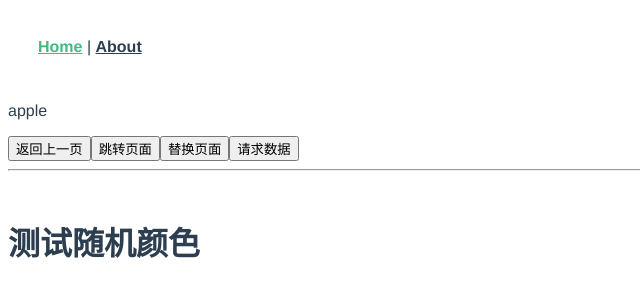
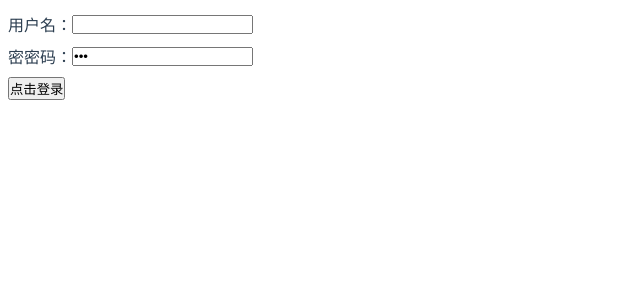
Before and after one commit to marlonchiu/vue-cource-study, a Vue app: page /#/login in a window 1280 px wide. Before the commit this address led to /#/. Shown: the top 300 px of the page, without its empty margins (0-640 px from the left). Built offline with nearby package versions, Linux system fonts and the light colour scheme.

Commit message:
token login 01

```diff
--- a/package.json
+++ b/package.json
@@ -11,6 +11,8 @@
     "axios": "^0.18.0",
     "countup": "^1.8.2",
     "countup.js": "^2.0.4",
+    "js-cookie": "^2.2.0",
+    "md5": "^2.2.1",
     "mock": "^0.1.1",
     "vue": "^2.6.6",
     "vue-router": "^3.0.1",
--- a/src/App.vue
+++ b/src/App.vue
@@ -1,10 +1,10 @@
 <template>
   <div id="app">
-    <div id="nav">
-      <router-link to="/">Home</router-link> |
+    <!-- <div id="nav"> -->
+      <!-- <router-link to="/">Home</router-link> | -->
       <!-- <router-link to="/about">About</router-link> -->
-      <router-link :to="{name: 'about'}">About</router-link>
-    </div>
+      <!-- <router-link :to="{name: 'about'}">About</router-link> -->
+    <!-- </div> -->
     <!-- 增加页面跳转过渡效果 -->
     <!-- 单个transition 给多个页面设置用transition-group-->
     <!-- 可以绑定值 -->
@@ -14,25 +14,22 @@
       <router-view key='email' name="email"/>
       <router-view key='name' name="tel"/>
     </transition-group>
-
   </div>
 </template>
 <script>
 export default {
-  data() {
+  data () {
     return {
       routerTransition: ''
     }
   },
   watch: {
-    '$route'(to) {
+    '$route' (to) {
       to.query && to.query.transitionName && (this.routerTransition = to.query.transitionName)
     }
   }
 }
 </script>
-
-
 <style lang="less">
 // 页面进入的效果
 .router-enter {
--- a/src/api/user.js
+++ b/src/api/user.js
@@ -9,3 +9,14 @@ export const getUserInfo = ({ userId }) => {
     }
   })
 }
+
+export const login = ({ userName, password }) => {
+  return axios.request({
+    url: '/index/login',
+    method: 'post',
+    data: {
+      userName,
+      password
+    }
+  })
+}
--- a/src/config/index.js
+++ b/src/config/index.js
@@ -3,4 +3,4 @@
 // 如果前端启用了代理，则第二个开发环境的地址可以是''(空字符串)
 export const baseURL = process.env.NODE_ENV === 'production'
   ? 'http://production.com'
-  : 'http://localhost:3000'
+  : '' // 使用了代理
--- a/src/lib/axios.js
+++ b/src/lib/axios.js
@@ -40,8 +40,10 @@ class HttpRequest {
       delete this.queue[url]
       // return res
       // 处理返回结果(只返回有用的值)
-      const { status, data } = res
-      return { status, data }
+      // const { status, data } = res
+      // return { status, data }
+      const { data } = res
+      return data
     }, error => {
       delete this.queue[url]
       return Promise.reject(error)
--- a/src/lib/util.js
+++ b/src/lib/util.js
@@ -1,4 +1,16 @@
 /* 用于与业务结合的工具方法 */
+import Cookies from 'js-cookie'
+
 export const setTitle = (title) => {
   window.document.title = title || 'admin'
 }
+
+/** 保存token */
+export const setToken = (token, tokenName = 'token') => { // tokenName 默认值token
+  Cookies.set(tokenName, token)
+}
+
+/** 获取token */
+export const getToken = (tokenName = 'token') => { // tokenName 默认值token
+  return Cookies.get(tokenName)
+}
--- a/src/main.js
+++ b/src/main.js
@@ -4,7 +4,7 @@ import router from './router'
 import store from './store'
 import Bus from './lib/bus'
 // 只有在生产环境下使用mock
-if (process.env.NODE_ENV !== 'production') require('./mock')
+// if (process.env.NODE_ENV !== 'production') require('./mock')
 
 Vue.config.productionTip = false
 Vue.prototype.$bus = Bus
--- a/src/router/index.js
+++ b/src/router/index.js
@@ -11,7 +11,7 @@ const router = new Router({
 })
 
 // 注册路由全局前置守卫
-const HAS_LOGINED = true
+const HAS_LOGINED = false
 // 页面跳转之前的判断
 router.beforeEach((to, from, next) => {
   to.meta && to.meta.title && setTitle(to.meta.title)
--- a/src/store/module/user.js
+++ b/src/store/module/user.js
@@ -1,3 +1,5 @@
+import { login } from '@/api/user'
+import { setToken } from '@/lib/util'
 
 const state = {
   userName: 'marlonchiu'
@@ -19,13 +21,41 @@ const actions = {
     // state 表示该模块的 state ；rootState 表示根模块的 state
     dispatch('xxx', '') // 这样可以触发'xxx'的action
   },
-  xxx () {
-    // 操作
+  login ({ commit }, { userName, password }) {
+    // // 操作
+    // login({ userName, password }).then(res => {
+    //   console.log(res)
+    //   if (res.code === 200) {
+    //     // 保存token
+    //     setToken(res.data.token)
+    //   } else {
+    //     console.log(res.mes)
+    //   }
+    // }).catch(error => {
+    //   console.log(error)
+    // })
+    return new Promise((resolve, reject) => {
+      // 操作
+      login({ userName, password }).then(res => {
+        console.log(res)
+        if (res.code === 200 && res.data.token) {
+          // 保存token
+          setToken(res.data.token)
+          resolve()
+        } else {
+          console.log(res.mes)
+          reject(new Error('错误'))
+        }
+      }).catch(error => {
+        console.log(error)
+        reject(error)
+      })
+    })
   }
 }
 
 export default {
-  namespaced: true, // 使用模块命名空间 此时不会受其他外界模块的干扰
+  // namespaced: true, // 使用模块命名空间 此时不会受其他外界模块的干扰
   state,
   getters,
   mutations,
--- a/src/views/login.vue
+++ b/src/views/login.vue
@@ -1,3 +1,59 @@
 <template>
-  <div>Login page</div>
+  <div class="login-page">
+    <div class="login-item">
+      <p>用户名：</p>
+      <input type="text" v-model="userName">
+    </div>
+    <div class="login-item">
+      <p>密密码：</p>
+      <input type="password" v-model="password">
+    </div>
+    <div class="login-item">
+      <button @click="handleSubmit">点击登录</button>
+    </div>
+  </div>
 </template>
+<script>
+import { mapActions } from 'vuex'
+export default {
+  name: 'login_page',
+  data () {
+    return {
+      userName: '',
+      password: '123'
+    }
+  },
+  methods: {
+    ...mapActions([
+      'login'
+    ]),
+    handleSubmit () {
+      // 登录请求
+      this.login({
+        userName: this.userName,
+        password: this.password
+      }).then(() => {
+        console.log('success!!!')
+        this.$router.push({
+          name: 'home'
+        })
+      }).catch(error => {
+        console.log(error)
+      })
+    }
+  }
+}
+</script>
+<style lang="less">
+.login-page{
+  & *{
+    padding: 0;
+    margin: 0;
+  }
+  .login-item{
+    height: 32px;
+    display: flex;
+    align-items: center;
+  }
+}
+</style>
```
Also changed, not shown: study_md/chapter14-16.md (+7 -0 lines), 1 other file (tests, documents, lock files or other folders).
